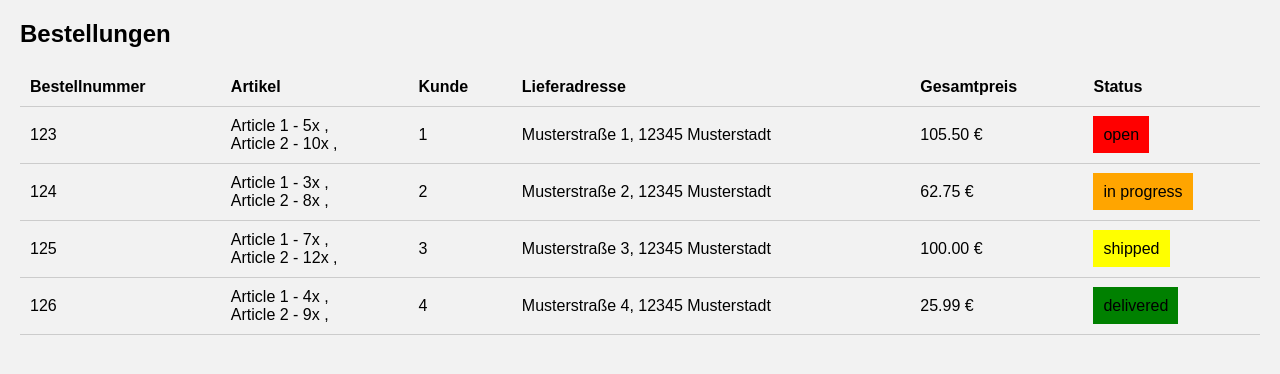
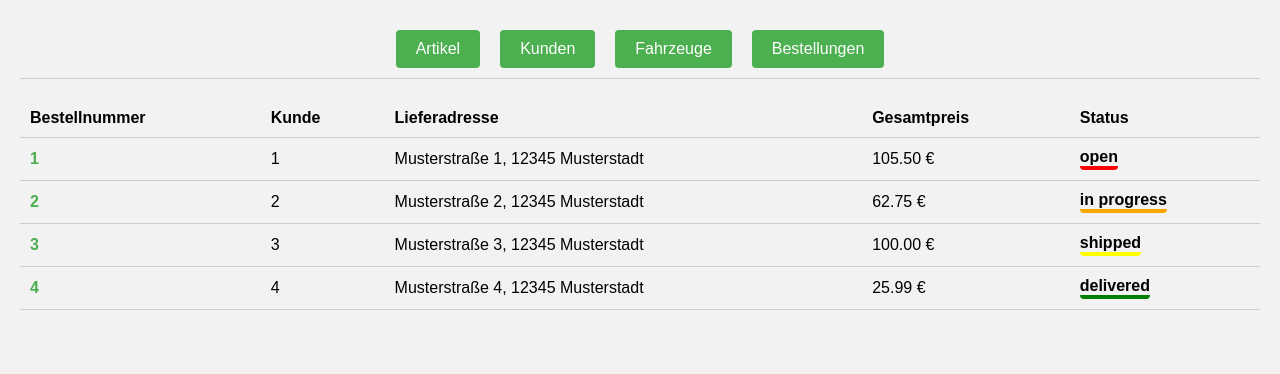
Before and after one commit to TheRealFlow/Schulprojekt, a Django app: page /orders/ in a window 1280 px wide. Shown: the top 374 px of the page. Run offline with Django 5.2, Linux system fonts and the light colour scheme.

Commit message:
Frontend Stuff

```diff
--- a/versandplanung/orders/views.py
+++ b/versandplanung/orders/views.py
@@ -4,6 +4,7 @@ from django.shortcuts import render
 def view_orders(request):
     orders = [
         {
+            'id': 1,
             'orderNumber': '123',
             'customerId': 1,
             'articles': [
@@ -23,6 +24,7 @@ def view_orders(request):
             'total': 105.50
         },
         {
+            'id': 2,
             'orderNumber': '124',
             'customerId': 2,
             'articles': [
@@ -42,6 +44,7 @@ def view_orders(request):
             'total': 62.75
         },
         {
+            'id': 3,
             'orderNumber': '125',
             'customerId': 3,
             'articles': [
@@ -61,6 +64,7 @@ def view_orders(request):
             'total': 100.00
         },
         {
+            'id': '4',
             'orderNumber': '126',
             'customerId': 4,
             'articles': [
--- a/versandplanung/resources/templates/orders.html
+++ b/versandplanung/resources/templates/orders.html
@@ -25,37 +25,82 @@
     }
 
     th {
-      background-color: #f2f2f2;
       font-weight: bold;
     }
 
+    .link {
+      font-weight: bold;
+      text-decoration: none;
+      color: #4caf50;
+    }
+
     .status-open {
-      background-color: red;
-      padding: 10px;
+      display: inline-block;
+      border-bottom: 4px solid red;
+      border-radius: 4px;
+      color: black;
+      text-align: center;
+      font-weight: bold;
     }
 
     .status-in-progress {
-      background-color: orange;
-      padding: 10px;
+      display: inline-block;
+      border-bottom: 4px solid orange;
+      border-radius: 4px;
+      color: black;
+      text-align: center;
+      font-weight: bold;
     }
 
     .status-shipped {
-      background-color: yellow;
-      padding: 10px;
+      display: inline-block;
+      border-bottom: 4px solid yellow;
+      border-radius: 4px;
+      color: black;
+      text-align: center;
+      font-weight: bold;
     }
 
     .status-delivered {
-      background-color: green;
+      display: inline-block;
+      border-bottom: 4px solid green;
+      border-radius: 4px;
+      color: black;
+      text-align: center;
+      font-weight: bold;
+    }
+
+    .button {
+      display: inline-block;
+      padding: 10px 20px;
+      background-color: #4caf50;
+      color: white;
+      text-decoration: none;
+      border-radius: 4px;
+      transition: background-color 0.3s ease;
+    }
+
+    .header {
+      display: flex;
+      align-items: center;
+      justify-content: center;
+      gap: 20px;
       padding: 10px;
+      margin-bottom: 20px;
+      border-bottom: 1px solid #cccccc;
     }
   </style>
 </head>
 <body>
-  <h2>Bestellungen</h2>
+  <div class="header">
+    <a href="/articles/" class="button">Artikel</a>
+    <a href="/customers/" class="button">Kunden</a>
+    <a href="/vehicles/" class="button">Fahrzeuge</a>
+    <a href="/orders/" class="button">Bestellungen</a>
+  </div>
   <table>
     <tr>
       <th>Bestellnummer</th>
-      <th>Artikel</th>
       <th>Kunde</th>
       <th>Lieferadresse</th>
       <th>Gesamtpreis</th>
@@ -63,12 +108,10 @@
     </tr>
     {% for order in orders %}
     <tr>
-      <td>{{ order.orderNumber }}</td>
       <td>
-        {% for article in order.articles %} {{ article.name }} -
-        {{article.count}}x ,<br />
-        {% endfor %}
+        <a class="link" href="/order/{{ order.id }}/"> {{ order.id }} </a>
       </td>
+
       <td>{{ order.customerId }}</td>
       <td>{{ order.address }}</td>
       <td>{{ order.total|floatformat:2 }} €</td>
--- a/versandplanung/settings.py
+++ b/versandplanung/settings.py
@@ -24,7 +24,7 @@ BASE_DIR = Path(__file__).resolve().parent.parent
 SECRET_KEY = 'django-insecure-c#y&1%%frb7#40k86+qz%#55jxotk9m)t1n!8vx%pm3rtk=fi#'
 
 # SECURITY WARNING: don't run with debug turned on in production!
-DEBUG = True # TODO: Change to False for production
+DEBUG = True  # TODO: Change to False for production
 
 ALLOWED_HOSTS = [
     'localhost',
@@ -46,6 +46,7 @@ INSTALLED_APPS = [
     'versandplanung.tasks',
     'versandplanung.customer',
     'versandplanung.articles',
+    'versandplanung.order_detail',
 ]
 
 MIDDLEWARE = [
@@ -64,7 +65,8 @@ TEMPLATES = [
     {
         'BACKEND': 'django.template.backends.django.DjangoTemplates',
         'DIRS': [
-            os.path.join(os.path.normpath(os.path.dirname(__file__)), 'resources', 'templates'),
+            os.path.join(os.path.normpath(os.path.dirname(
+                __file__)), 'resources', 'templates'),
         ],
         'APP_DIRS': True,
         'OPTIONS': {
--- a/versandplanung/urls.py
+++ b/versandplanung/urls.py
@@ -14,6 +14,7 @@ Including another URLconf
     1. Import the include() function: from django.urls import include, path
     2. Add a URL to urlpatterns:  path('blog/', include('blog.urls'))
 """
+
 from django.contrib import admin
 from django.urls import path
 
@@ -22,6 +23,7 @@ from versandplanung.articles.views import view_articles
 from versandplanung.customer.views import view_customers
 from versandplanung.vehicles.views import view_vehicles
 from versandplanung.orders.views import view_orders
+from versandplanung.order_detail.views import order_detail
 
 urlpatterns = [
     path('admin/', admin.site.urls),
@@ -29,5 +31,6 @@ urlpatterns = [
     path('articles/', view_articles, name='index'),
     path('customers/', view_customers, name='index'),
     path('vehicles/', view_vehicles, name='index'),
-    path('orders/', view_orders, name='index')
+    path('orders/', view_orders, name='index'),
+    path('order/<int:order_id>/', order_detail, name='index')
 ]
```
Also changed, not shown: versandplanung/order_detail/views.py (added, +7 -0 lines), versandplanung/orders/admin.py (+8 -3 lines), versandplanung/resources/templates/articles.html (+27 -1 lines), versandplanung/resources/templates/customers.html (+26 -5 lines), versandplanung/resources/templates/index.html (+105 -35 lines), versandplanung/resources/templates/order_detail.html (added, +11 -0 lines), versandplanung/resources/templates/vehicles.html (+43 -6 lines), datasources/db.sqlite3, datasources/orders.sqlite3, versandplanung/order_detail/__init__.py (added), versandplanung/orders/migrations/0002_alter_orders_options_orders_status_orders_total.py (added), versandplanung/vehicles/migrations/0002_vehicle_status.py (added), 1 other file.
